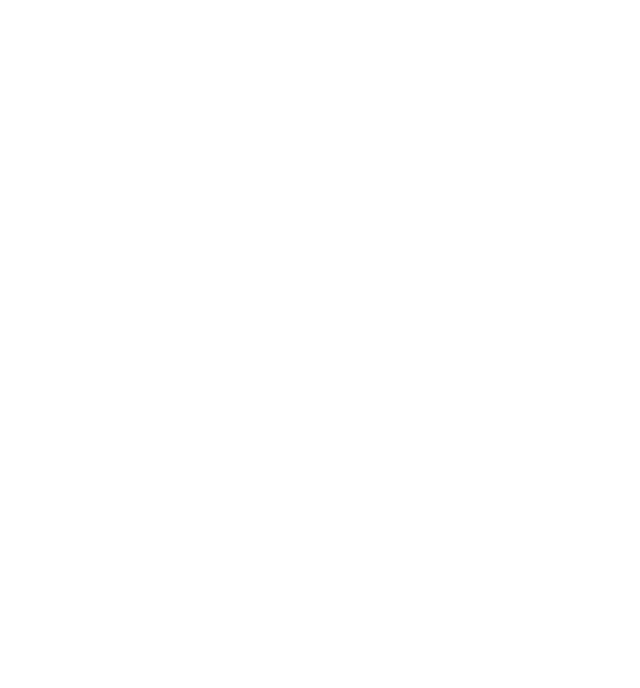
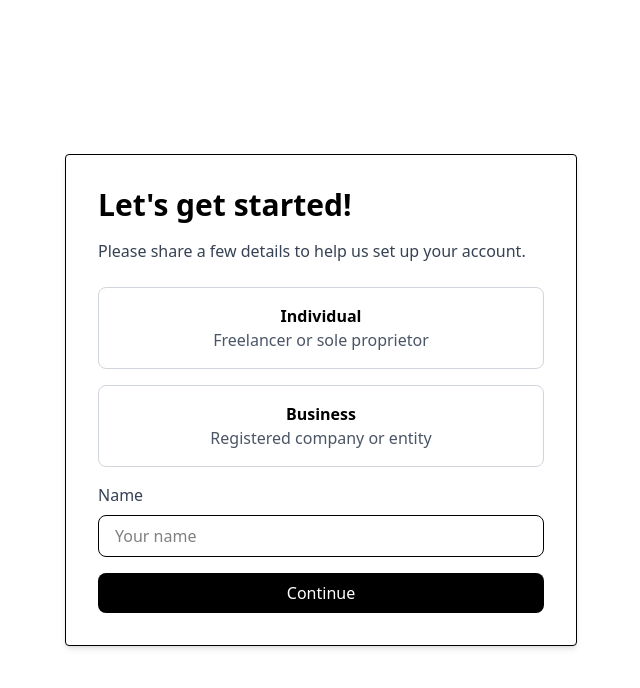
Before and after one commit to Jeetbiswas23/FastVoicer, a React (Vite) app: page /onboarding in a window 1280 px wide. Before the commit this address had no page. Shown: the top 688 px of the page, without its empty margins (319-959 px from the left). Built offline with nearby package versions, Linux system fonts and the light colour scheme.

Commit message:
All the onboard option

```diff
--- a/src/App.jsx
+++ b/src/App.jsx
@@ -5,6 +5,7 @@
 import Login from "./Login";
 import Signin from "./Signin";
 import DashBoard from "./DashBoard"; // Import DashBoard
+import Onboarding from "./Onboarding"; // Import Onboarding
 
 function App() {
   const navigate = useNavigate();
@@ -94,6 +95,7 @@
       <Route path="/login" element={<Login />} />
       <Route path="/signup" element={<Signin />} />
       <Route path="/dashboard" element={<DashBoard />} /> {/* Add DashBoard route */}
+      <Route path="/onboarding" element={<Onboarding />} /> {/* Add Onboarding route */}
     </Routes>
   );
 }
--- /dev/null
+++ b/src/Onboarding.jsx
@@ -0,0 +1,175 @@
+import React, { useState } from "react";
+import { useNavigate } from "react-router-dom";
+
+const Onboarding = () => {
+  const [step, setStep] = useState(1);
+  const [accountType, setAccountType] = useState("");
+  const [name, setName] = useState("");
+  const [plan, setPlan] = useState("");
+  const navigate = useNavigate();
+
+  const handleContinue = () => {
+    if (step === 4) {
+      const currentUser = JSON.parse(localStorage.getItem("currentUser"));
+      const updatedUser = { ...currentUser, onboardingComplete: true };
+      localStorage.setItem("currentUser", JSON.stringify(updatedUser)); // Mark onboarding as complete
+      navigate("/dashboard"); // Redirect to dashboard after onboarding
+    } else {
+      setStep(step + 1); // Move to the next step
+    }
+  };
+
+  return (
+    <div className="min-h-screen bg-white flex flex-col items-center justify-center px-6">
+      {step === 1 && (
+        <div className="bg-white p-8 rounded shadow-md w-full max-w-lg border border-black">
+          <h2 className="text-3xl font-bold mb-4 text-black">Let's get started!</h2>
+          <p className="text-gray-700 mb-6">
+            Please share a few details to help us set up your account.
+          </p>
+          <div className="mb-4">
+            <button
+              className={`w-full p-4 border rounded-lg mb-4 ${
+                accountType === "Individual" ? "border-black bg-black text-white" : "border-gray-300"
+              }`}
+              onClick={() => setAccountType("Individual")}
+            >
+              <h3 className="font-bold">Individual</h3>
+              <p className="text-gray-600">Freelancer or sole proprietor</p>
+            </button>
+            <button
+              className={`w-full p-4 border rounded-lg ${
+                accountType === "Business" ? "border-black bg-black text-white" : "border-gray-300"
+              }`}
+              onClick={() => setAccountType("Business")}
+            >
+              <h3 className="font-bold">Business</h3>
+              <p className="text-gray-600">Registered company or entity</p>
+            </button>
+          </div>
+          <div className="mb-4">
+            <label className="block text-gray-700 font-medium mb-2">Name</label>
+            <input
+              type="text"
+              className="w-full px-4 py-2 border rounded-lg focus:outline-none focus:ring-2 focus:ring-black"
+              placeholder="Your name"
+              value={name}
+              onChange={(e) => setName(e.target.value)}
+            />
+          </div>
+          <button
+            className="w-full bg-black text-white py-2 rounded-lg hover:bg-gray-800 transition"
+            onClick={handleContinue}
+            disabled={!accountType || !name}
+          >
+            Continue
+          </button>
+        </div>
+      )}
+
+      {step === 2 && (
+        <div className="bg-white p-8 rounded shadow-md w-full max-w-lg border border-black">
+          <h2 className="text-3xl font-bold mb-4 text-black">Choose your plan</h2>
+          <div className="grid grid-cols-1 gap-4">
+            {[
+              { name: "Free", price: "$0.00", features: ["Unlimited invoices", "5 bills/month"] },
+              { name: "Growth", price: "$150.00", features: ["15 bills/month", "Automated QBO/Xero sync"] },
+              { name: "Company", price: "$300.00", features: ["30 bills/month", "Vendor invoice generator"] },
+              { name: "Enterprise", price: "Custom", features: ["Unlimited bills", "Custom wallet"] },
+            ].map((planOption) => (
+              <button
+                key={planOption.name}
+                className={`w-full p-4 border rounded-lg ${
+                  plan === planOption.name ? "border-black bg-black text-white" : "border-gray-300"
+                }`}
+                onClick={() => setPlan(planOption.name)}
+              >
+                <h3 className="font-bold">{planOption.name}</h3>
+                <p className="text-gray-600">{planOption.price}</p>
+                <ul className="text-gray-500 text-sm mt-2">
+                  {planOption.features.map((feature, index) => (
+                    <li key={index}>• {feature}</li>
+                  ))}
+                </ul>
+              </button>
+            ))}
+          </div>
+          <button
+            className="w-full bg-black text-white py-2 rounded-lg hover:bg-gray-800 transition mt-4"
+            onClick={handleContinue}
+            disabled={!plan}
+          >
+            Continue
+          </button>
+        </div>
+      )}
+
+      {step === 3 && (
+        <div className="bg-white p-8 rounded shadow-md w-full max-w-lg border border-black">
+          <h2 className="text-3xl font-bold mb-4 text-black">Connect your accounting system</h2>
+          <div className="grid grid-cols-1 gap-4">
+            <button className="w-full p-4 border rounded-lg hover:bg-black hover:text-white transition">
+              QuickBooks
+            </button>
+            <button className="w-full p-4 border rounded-lg hover:bg-black hover:text-white transition">
+              Xero
+            </button>
+            <button className="w-full p-4 border rounded-lg hover:bg-black hover:text-white transition">
+              I use something else
+            </button>
+            <button className="w-full p-4 border rounded-lg hover:bg-black hover:text-white transition">
+              I don't use one
+            </button>
+          </div>
+          <button
+            className="w-full bg-black text-white py-2 rounded-lg hover:bg-gray-800 transition mt-4"
+            onClick={handleContinue}
+          >
+            Continue
+          </button>
+          <button
+            className="w-full text-gray-600 py-2 rounded-lg hover:underline mt-2"
+            onClick={handleContinue}
+          >
+            I'll do it later
+          </button>
+        </div>
+      )}
+
+      {step === 4 && (
+        <div className="bg-white p-8 rounded shadow-md w-full max-w-lg border border-black text-center">
+          <h2 className="text-3xl font-bold mb-4 text-black">You're ready to go! 🎉</h2>
+          <p className="text-gray-600 mb-6">Create an invoice to get started.</p>
+          <div className="grid grid-cols-2 gap-4">
+            <button
+              className="bg-black text-white py-2 rounded-lg hover:bg-gray-800 transition"
+              onClick={() => navigate("/dashboard")} // Redirect to Dashboard
+            >
+              Create an invoice
+            </button>
+            <button
+              className="bg-black text-white py-2 rounded-lg hover:bg-gray-800 transition"
+              onClick={() => navigate("/dashboard")} // Redirect to Dashboard
+            >
+              Add a bill
+            </button>
+            <button
+              className="bg-black text-white py-2 rounded-lg hover:bg-gray-800 transition"
+              onClick={() => navigate("/dashboard")} // Redirect to Dashboard
+            >
+              Transfer funds
+            </button>
+            <button
+              className="bg-black text-white py-2 rounded-lg hover:bg-gray-800 transition"
+              onClick={() => navigate("/dashboard")} // Redirect to Dashboard
+            >
+              Create flexible payment option
+            </button>
+          </div>
+        </div>
+      )}
+    </div>
+  );
+};
+
+export default Onboarding;
--- a/src/Signin.jsx
+++ b/src/Signin.jsx
@@ -21,8 +21,8 @@
       localStorage.setItem("users", JSON.stringify([...existingUsers, newUser]));
       localStorage.setItem("isLoggedIn", "true"); // Set login flag
       localStorage.setItem("currentUser", JSON.stringify(newUser)); // Store current user
-      setMessage({ text: "Account created successfully! Redirecting to dashboard.", type: "success" });
-      setTimeout(() => navigate("/dashboard"), 2000);
+      setMessage({ text: "Account created successfully! Redirecting to onboarding.", type: "success" });
+      setTimeout(() => navigate("/onboarding"), 2000); // Redirect to onboarding
     }
   };
 
```
